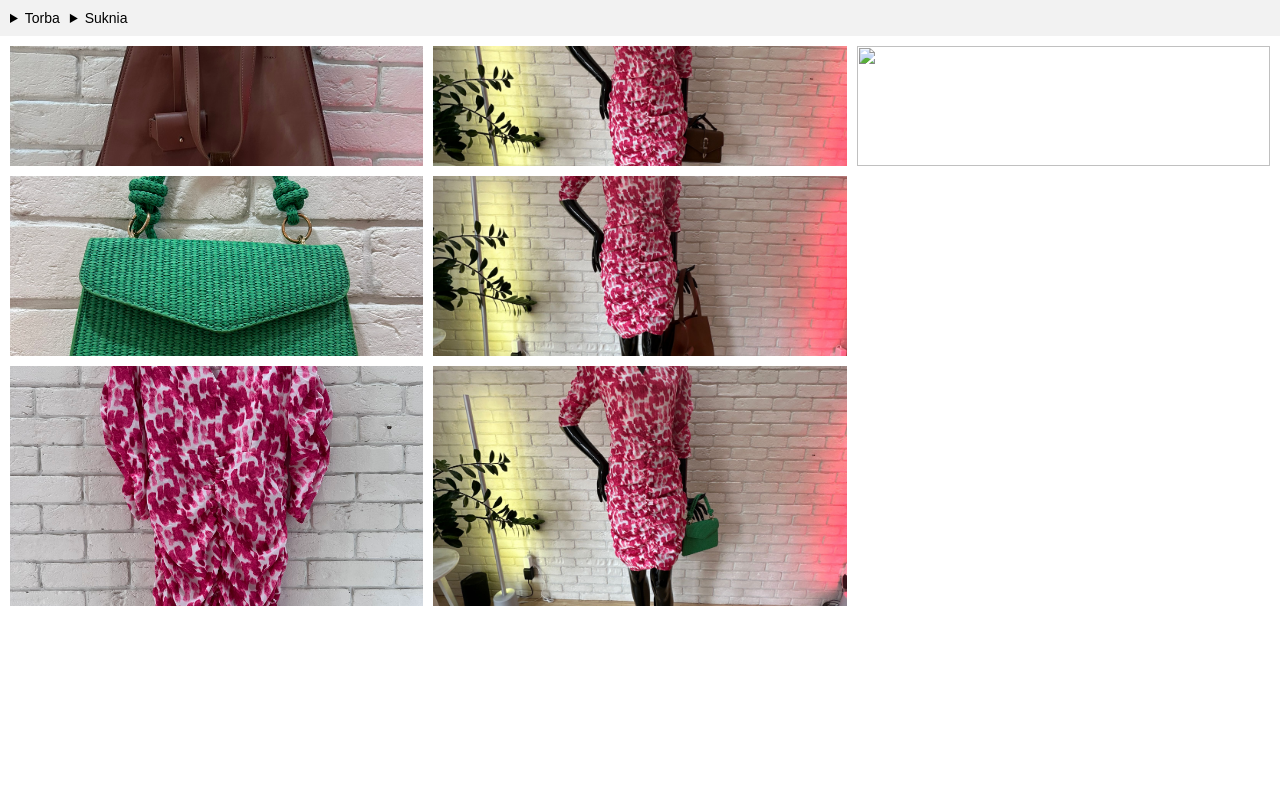
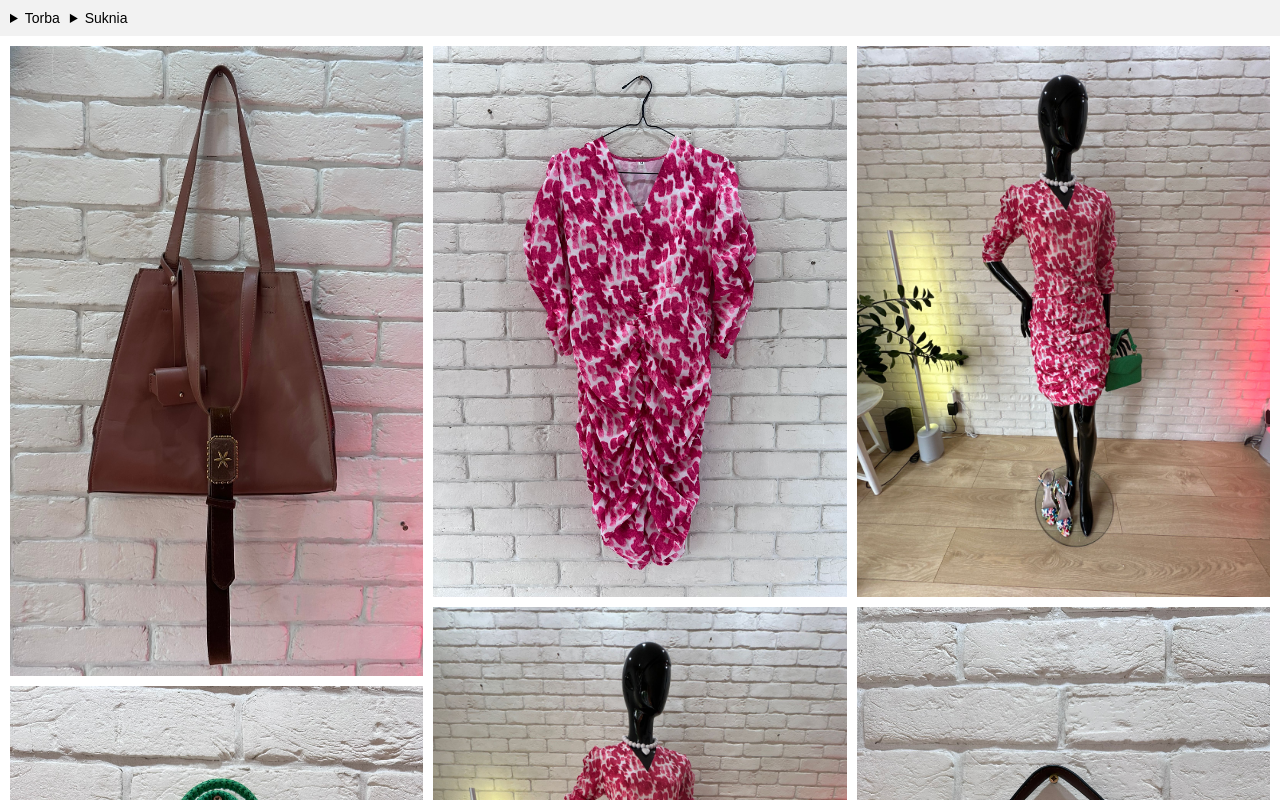
Before and after one commit to MariuszGorzoch/BuyTheLook, a plain HTML site: page index.html in a window 1280 px wide. Drawn offline with Linux system fonts and the light colour scheme.

Commit message:
Fix collage to match image sizes and correct file name

```diff
--- a/index.html
+++ b/index.html
@@ -65,13 +65,10 @@ body {
 }
 #collage img {
   width: 100%;
+  height: auto;
   margin-bottom: 10px;
   display: block;
-  object-fit: cover;
 }
-#collage img.size-small { height: 120px; }
-#collage img.size-medium { height: 180px; }
-#collage img.size-large { height: 240px; }
 </style>
 </head>
 <body>
@@ -147,11 +144,9 @@ function updateFilterImages(filters, allImages, selected) {
 function renderImages(images) {
   const collage = document.getElementById('collage');
   collage.innerHTML = '';
-  const sizes = ['size-small', 'size-medium', 'size-large'];
-  images.forEach((img, index) => {
+  images.forEach(img => {
     const imgEl = document.createElement('img');
     imgEl.src = img.file;
-    imgEl.classList.add(sizes[index % sizes.length]);
     collage.appendChild(imgEl);
   });
 }
@@ -164,7 +159,7 @@ function init() {
     '20250913_p1_Suknia-Czerwona-M-Czerwona_p2_Torba_BrownBag-0-BrownBag.jpg',
     '20250913_p1_Suknia-Czerwona-M-Czerwona_p2_Torba_EvenOdd-0-EvenOdd.jpg',
     '20250913_p1_Suknia-Czerwona-M-Czerwona_p2_Torba_GreenBag-0-GreenBag.jpg',
-    '20250913_p1_Torba-BrownBage-0-BrownBag.JPEG'
+    '20250913_p1_Torba-BrownBag-0-BrownBag.JPEG'
   ];
   const images = files.map(parseFileName);
   const productsByType = buildProductImageMap(images);
```
